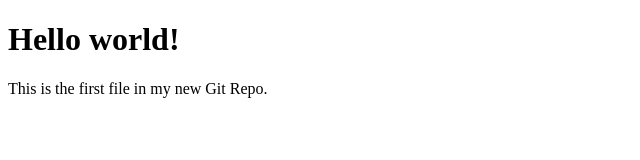
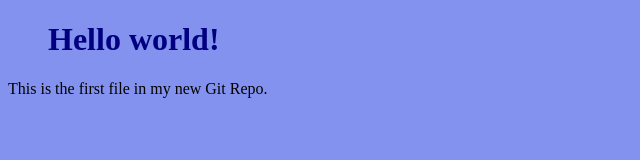
Before and after one commit to danis111/hello, a plain HTML site: page index.html in a window 1280 px wide. Shown: the whole page, without its empty margins (0-640 px from the left). Drawn offline with Linux system fonts and the light colour scheme.

Commit message:
update index.htm and main.csv

```diff
--- a/index.html
+++ b/index.html
@@ -2,7 +2,7 @@
 <html>
 <head>
 <title>Hello World!</title>
-<link rel="stylesheet" href="bluestyle.css">
+<link rel="stylesheet" href="main.css">
 </head>
 <body>
 
--- a/main.css
+++ b/main.css
@@ -1,8 +1,8 @@
 body {
-background-color: lightblue;
+  background-color: rgb(130, 146, 238);
 }
 
 h1 {
-color: navy;
-margin-left: 20px;
+  color: navy;
+  margin-left: 40px;
 }
```
